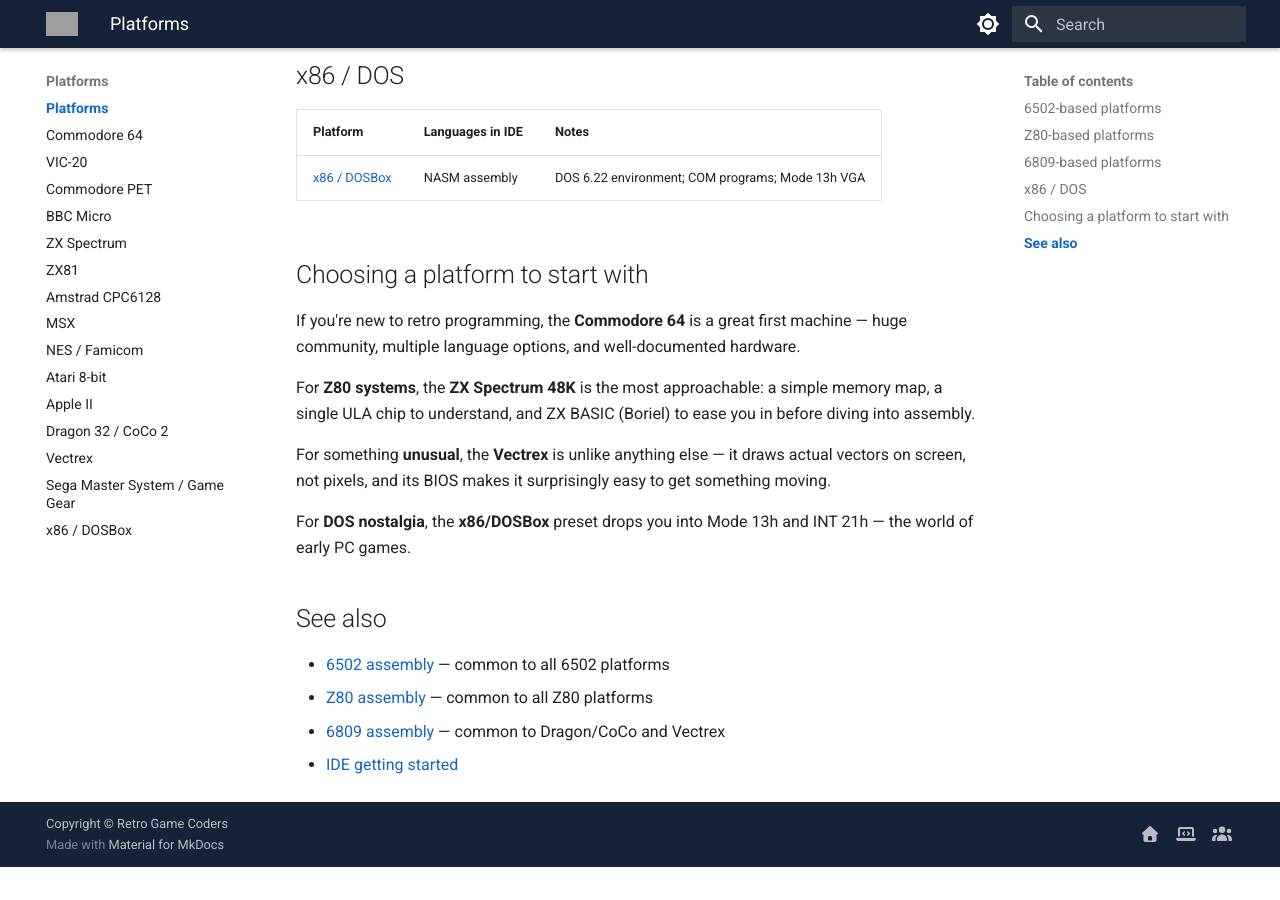
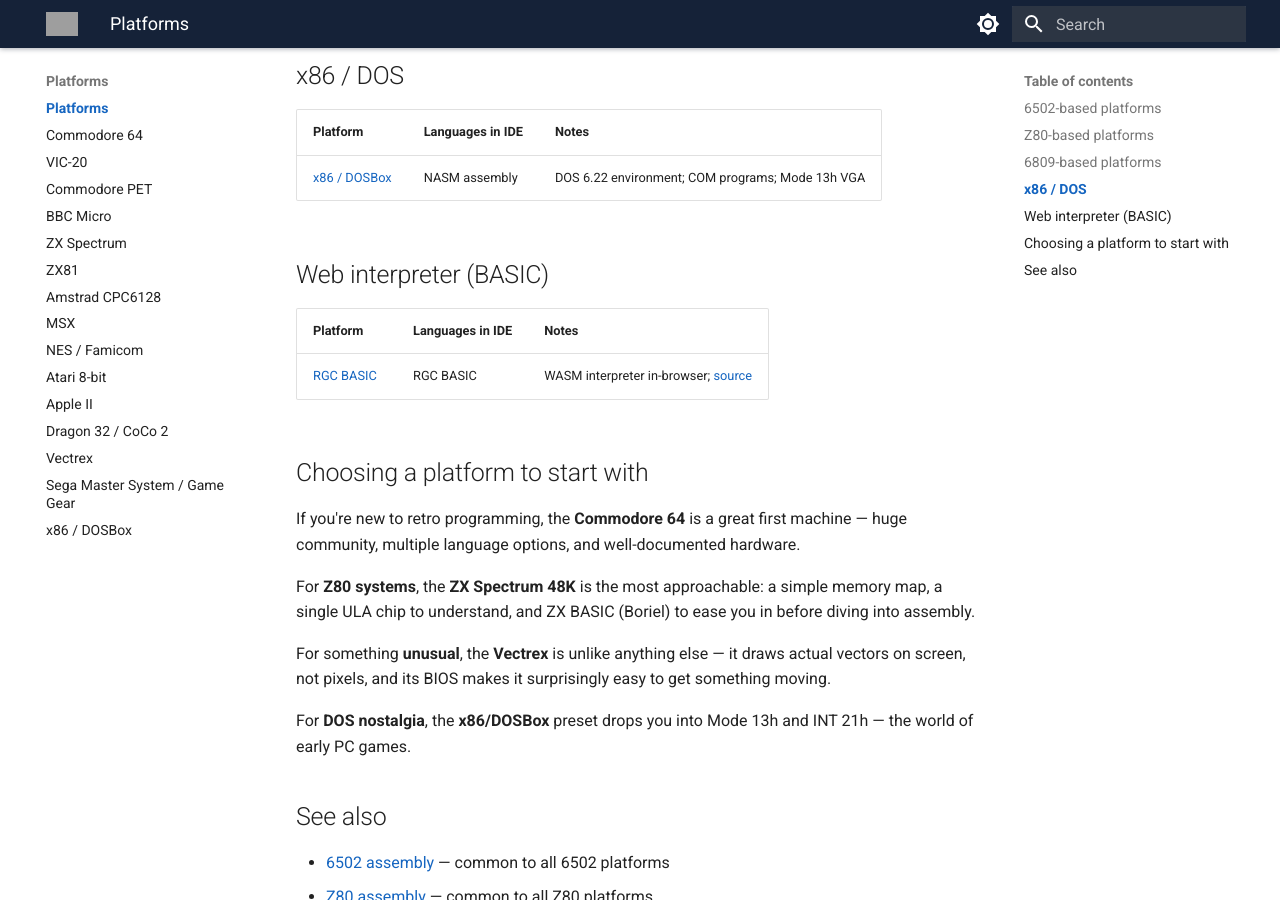
Before and after one commit to omiq/retrodocs, an MkDocs documentation site: the page built from docs/platforms/index.md, in a window 1280 px wide and 900 px high, scrolled down 1789 px. Built offline with MkDocs 1.6.1 and Material for MkDocs 9.7.7, drawn with Linux system fonts in a browser that asks for light colours; before the commit the page ends 2656 px from its top, so only the background shows below that; grey boxes are pictures that could not be loaded.

Commit message:
retrodocs: add RGC BASIC (WASM) page and cross-links
Co-authored-by: Chris Garrett <chris@chrisg.com>

```diff
--- a/docs/platforms/index.md
+++ b/docs/platforms/index.md
@@ -48,6 +48,12 @@ The Motorola 6809 is a more advanced architecture than the 6502 or Z80 — two s
 |----------|-----------------|-------|
 | [x86 / DOSBox](x86.md) | NASM assembly | DOS 6.22 environment; COM programs; Mode 13h VGA |
 
+## Web interpreter (BASIC)
+
+| Platform | Languages in IDE | Notes |
+|----------|-----------------|-------|
+| [RGC BASIC](../basic/rgc-basic.md) | RGC BASIC | WASM interpreter in-browser; [source](https://github.com/omiq/rgc-basic) |
+
 ## Choosing a platform to start with
 
 If you're new to retro programming, the **Commodore 64** is a great first machine — huge community, multiple language options, and well-documented hardware.
--- a/mkdocs.yml
+++ b/mkdocs.yml
@@ -103,6 +103,7 @@ nav:
       - "BBC BASIC": basic/bbc-basic.md
       - "ZX BASIC (Boriel)": basic/zx-basic.md
       - "Color BASIC": basic/color-basic.md
+      - "RGC BASIC": basic/rgc-basic.md
   - TRSE:
       - trse/index.md
       - "The TRSE language": trse/language.md
```
Also changed, not shown: docs/basic/index.md (+1 -0 lines), docs/basic/rgc-basic.md (added, +34 -0 lines), docs/ide/getting-started.md (+2 -2 lines).
